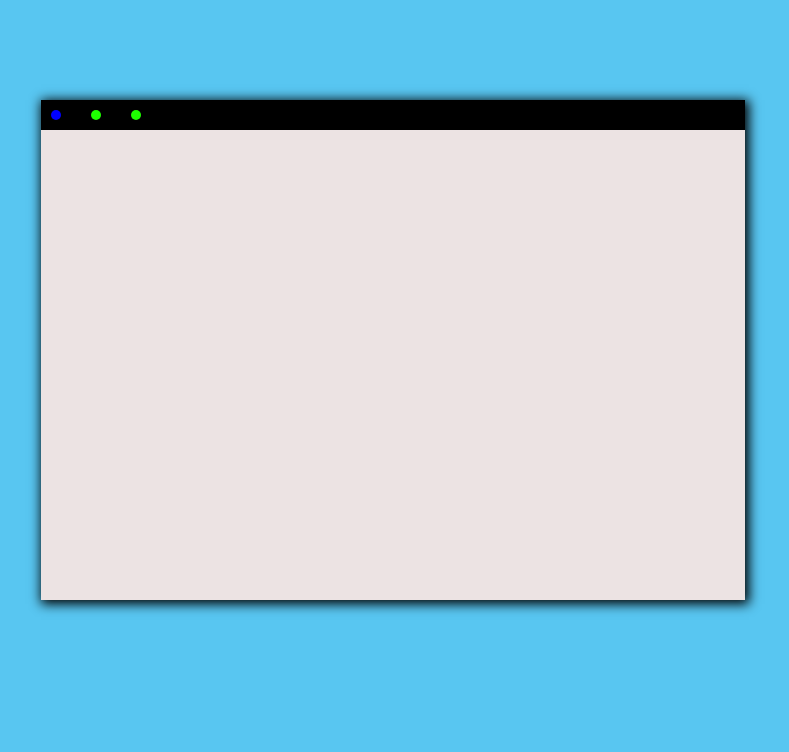
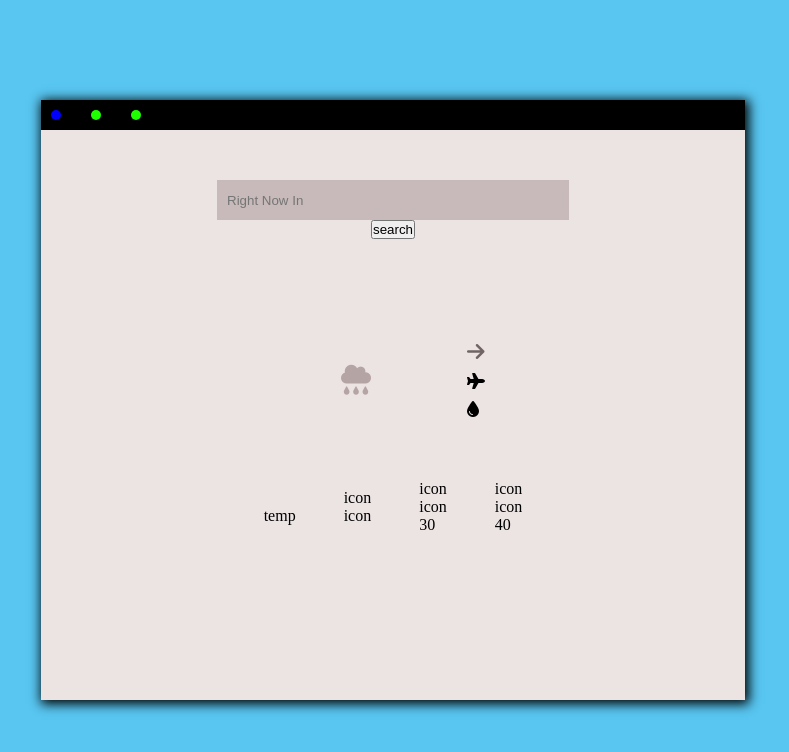
Before and after one commit to EwiJosepha/weatherApp, a plain HTML site: page index.html in a window 1280 px wide. Shown: the whole page, without its empty margins (247-1036 px from the left). Drawn offline with Linux system fonts and the light colour scheme.

Commit message:
uploading weather app

```diff
--- a/index.html
+++ b/index.html
@@ -6,6 +6,7 @@
   <meta name="viewport" content="width=device-width, initial-scale=1.0">
   <title>WEATHER-App</title>
   <link rel="stylesheet" href="styles.css">
+  <link rel="stylesheet" href="https://cdnjs.cloudflare.com/ajax/libs/font-awesome/6.4.2/css/all.min.css">
 </head>
 
 <body>
@@ -16,13 +17,102 @@
         <div class="icons"></div>
         <div class="icons"></div>
       </div>
-      <!-- <div class="icons"></div>
-      <div class="icons"></div> -->
+      <div class="input">
+        <p class="code">code</p>
+      </div>
+    </div>
+    <div class="iconne">
+      <input id="input-field" type="text" value="" name="input" placeholder="Right Now In">
+      <button id="search">search</button>
+    </div>
+    <div class="temp-icons">
+      <!-- <div class="wrap"> -->
+      <div class="images">
+        <i class="fa-solid fa-cloud-rain"></i>
+      </div>
+      <div class="temp">
+        <h1></h1>
+      </div>
+      <!-- </div> -->
+      <div id="humidity">
+        <div class="wrapper-sub">
+          <div class="sub-icon">
+            <i class="fa-sharp fa-solid fa-arrow-right"></i>
+          </div>
+          <div class="sub-temp">
+            <p></p>
+          </div>
+        </div>
+        <div class="wrapper-sub">
+          <div class="sub-icon">
+            <i class="fa-solid fa-plane"></i>
+          </div>
+          <div class="sub-temp">
+            <p></p>
+          </div>
+        </div>
+        <div class="wrapper-sub">
+          <div class="sub-icon">
+            <i class="fa-solid fa-droplet"></i>
+          </div>
+          <div class="sub-temp">
+            <p></p>
+          </div>
+        </div>
+      </div>
 
     </div>
-    <div class="icon2"></div>
+    <div class="bottom-wrapper">
+      <div class="wrapper-bottom">
+        <div class="sub-wrapper">
+          <i class="fa-sharp fa-solid fa-sun-bright"></i>
+        </div>
+        <div class="sub-wrapper">
+          <p>temp</p>
+        </div>
+        <div class="sub-temperature">
+          <p></p>
+        </div>
+      </div>
+      <div class="wrapper-bottom">
+        <div class="sub-wrapper">
+          <P>icon</P>
+        </div>
+        <div class="sub-wrapper">
+          <P>icon</P>
+        </div>
+        <div class="sub-temperature">
+          <p></p>
+        </div>
+      </div>
+      <div class="wrapper-bottom">
+        <div class="sub-wrapper">
+          <p>icon</p>
+        </div>
+        <div class="sub-wrapper">
+          <p>icon</p>
+        </div>
+        <div class="sub-temperature">
+          <p>30</p>
+        </div>
+      </div>
+      <div class="wrapper-bottom">
+        <div class="sub-wrapper">
+          <p>icon</p>
+        </div>
+        <div class="sub-wrapper">
+          <p>icon</p>
+        </div>
+        <div class="sub-temperature">
+          <p>40</p>
+        </div>
+      </div>
+    </div>
 
-    <script src="script.js"></script>
+  </div>
+
+
+  <script src="script.js"></script>
 </body>
 
 </html>
--- a/script.js
+++ b/script.js
@@ -1,4 +1,7 @@
 const wrapper = document.getElementsByClassName('wrapper')
+const searchh = document.getElementById('search')
+
+
 
 const locations = [
   {
@@ -302,3 +305,53 @@ const locations = [
     ],
   },
 ];
+
+//collecting the characters of input field
+searchh.addEventListener('click', function collectValue () {
+  let  inputt = document.getElementById('input-field').value
+})
+
+
+let humudity = document.getElementById('humidity')
+
+function render () {
+
+const el = locations.map(returnTemp).join('')
+
+console.log(el);
+
+humudity.innerHTML= el
+console.log(el);
+}
+
+
+
+function returnTemp (location) {
+
+  return`<div class="humidity">
+  <div class="wrapper-sub">
+    <div class="sub-icon">
+      <i class="fa-sharp fa-solid fa-arrow-right"></i>
+    </div>
+    <div class="sub-temp">
+      <p>${location.temperature}/p>
+    </div>
+  </div>
+  <div class="wrapper-sub">
+    <div class="sub-icon">
+      <i class="fa-solid fa-plane"></i>
+    </div>
+    <div class="sub-temp">
+      <p>${location.wind_speed}</p>
+    </div>
+  </div>
+  <div class="wrapper-sub">
+    <div class="sub-icon">
+      <i class="fa-solid fa-droplet"></i>
+    </div>
+    <div class="sub-temp">
+      <p>${location.humidity}</p>
+    </div>
+  </div>
+</div>`
+}
--- a/styles.css
+++ b/styles.css
@@ -15,7 +15,7 @@ body {
 .wrapper {
   margin: 0 auto;
   width: 55%;
-  height: 500px;
+  height: 600px;
   display: flex;
   flex-direction: column;
   /* justify-content: center;
@@ -50,3 +50,80 @@ body {
 #iconns {
   background-color: #0000ff;
 }
+
+.iconne {
+  display: flex;
+  flex-direction: column;
+  align-items: center;
+  padding-top: 20px;
+  width: 100%;
+  height: 150px;
+  padding-top: 50px;
+}
+
+input {
+  width: 50%;
+  height: 40px;
+  padding: 10px;
+  border: none;
+  background-color: #c8baba;
+
+}
+
+.temp-icons {
+  width: 100%;
+  margin-left: 25px;
+  height: 200px;
+  display: flex;
+  justify-content: center;
+  align-items: center;
+  flex-wrap: wrap;
+  gap: 3rem;
+}
+
+#humidity {
+  gap: 10px;
+  display: flex;
+  flex-direction: column;
+
+}
+
+.wrapper-sub {
+
+  display: flex;
+  gap: 10px;
+
+}
+
+.bottom-wrapper {
+  width: 100%;
+  display: flex;
+  justify-content: center;
+  align-items: center;
+  flex-wrap: wrap;
+  gap: 3rem;
+}
+
+.fa-cloud-rain {
+  font-size: 30px;
+  color: #b5a4a4;
+}
+ .fa-duotone {
+  font-size: 30px;
+  color: #ead3d3;
+}
+
+.fa-sharp {
+  font-size: 20px;
+  color: #716464;
+}
+
+.fa-cloud {
+  font-size: 20px;
+  color: #ead3d3;
+}
+
+.fa-duotone {
+  font-size: 20px;
+  color: #ead3d3;
+}
```
